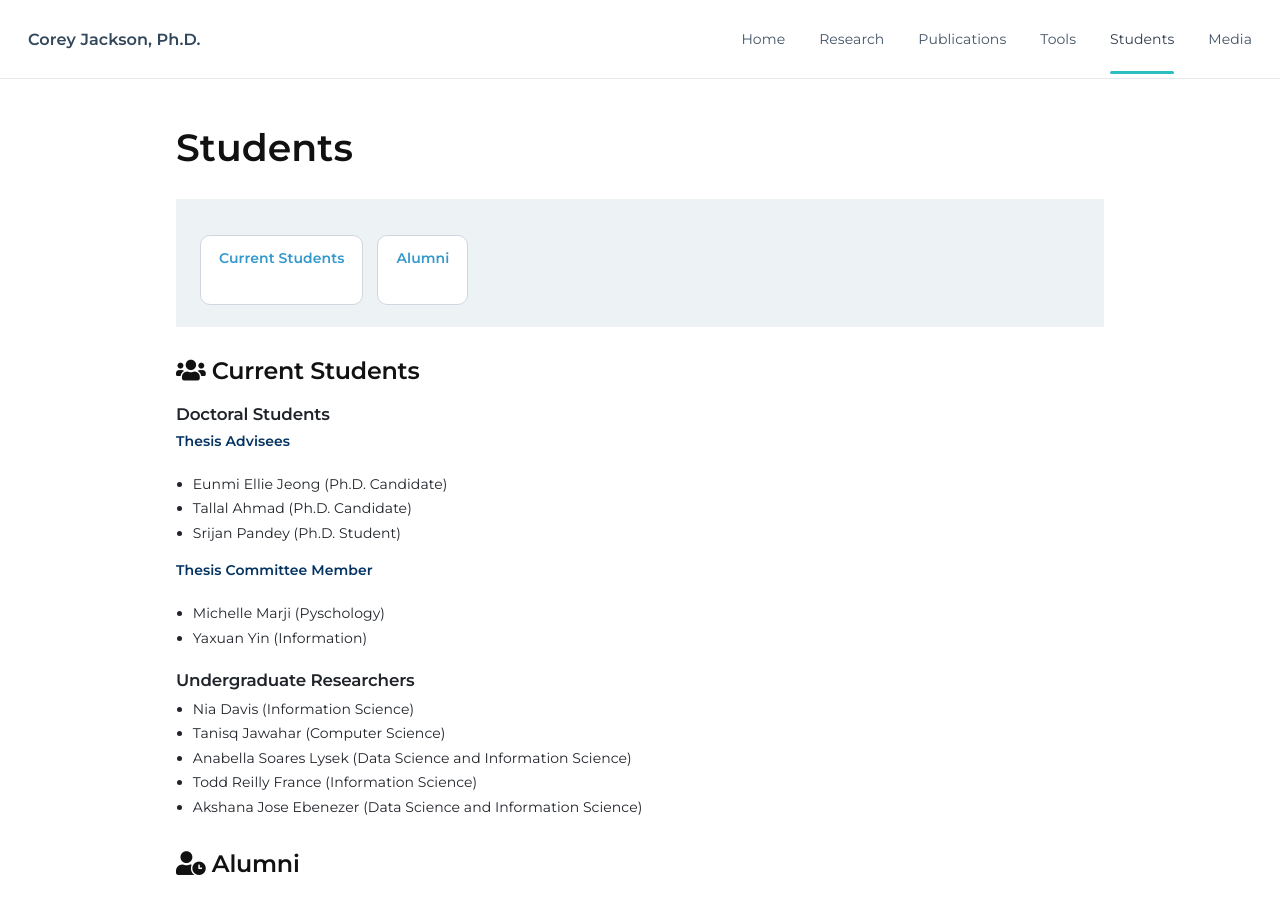
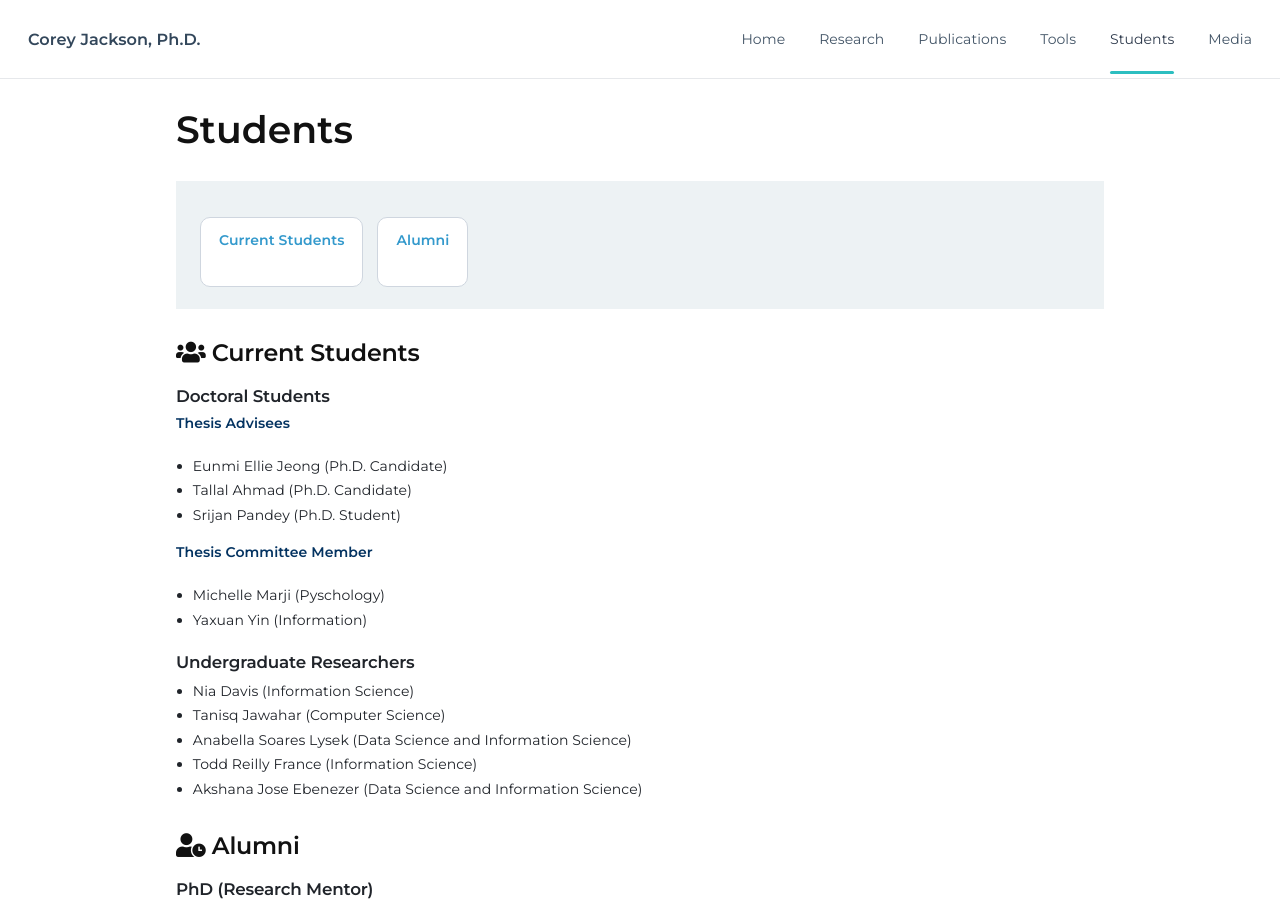
Before and after one commit to cjacks04/cjacks04.github.io, a Jekyll site: the page built from students.md, in a window 1280 px wide and 900 px high. Built offline with Jekyll 4.4.1, drawn with Linux system fonts in a browser that asks for light colours; nearby versions of some CDN libraries; a style sheet for code colours, icons or effects is not loaded.

Commit message:
Load sitewide layout correction styles

```diff
--- a/_layouts/page.html
+++ b/_layouts/page.html
@@ -19,6 +19,7 @@
     {% endif %}
     <link rel="stylesheet" href="{{ '/assets/css/sitewide-flat.css' | relative_url }}">
     <link rel="stylesheet" href="{{ '/assets/css/sitewide-width-fix.css' | relative_url }}">
+    <link rel="stylesheet" href="{{ '/assets/css/layout-correction.css' | relative_url }}">
     <link rel="stylesheet" href="https://cdnjs.cloudflare.com/ajax/libs/academicons/1.8.6/css/academicons.min.css" integrity="sha256-uFVgMKfistnJAfoCUQigIl+JfUaP47GrRKjf6CTPVmw=" crossorigin="anonymous">
     <link rel="stylesheet" href="https://cdnjs.cloudflare.com/ajax/libs/font-awesome/5.11.2/css/all.min.css" integrity="sha256-+N4/V/SbAFiW1MPBCXnfnP9QSN3+Keu+NlB+0ev/YKQ=" crossorigin="anonymous">
   </head>
```
